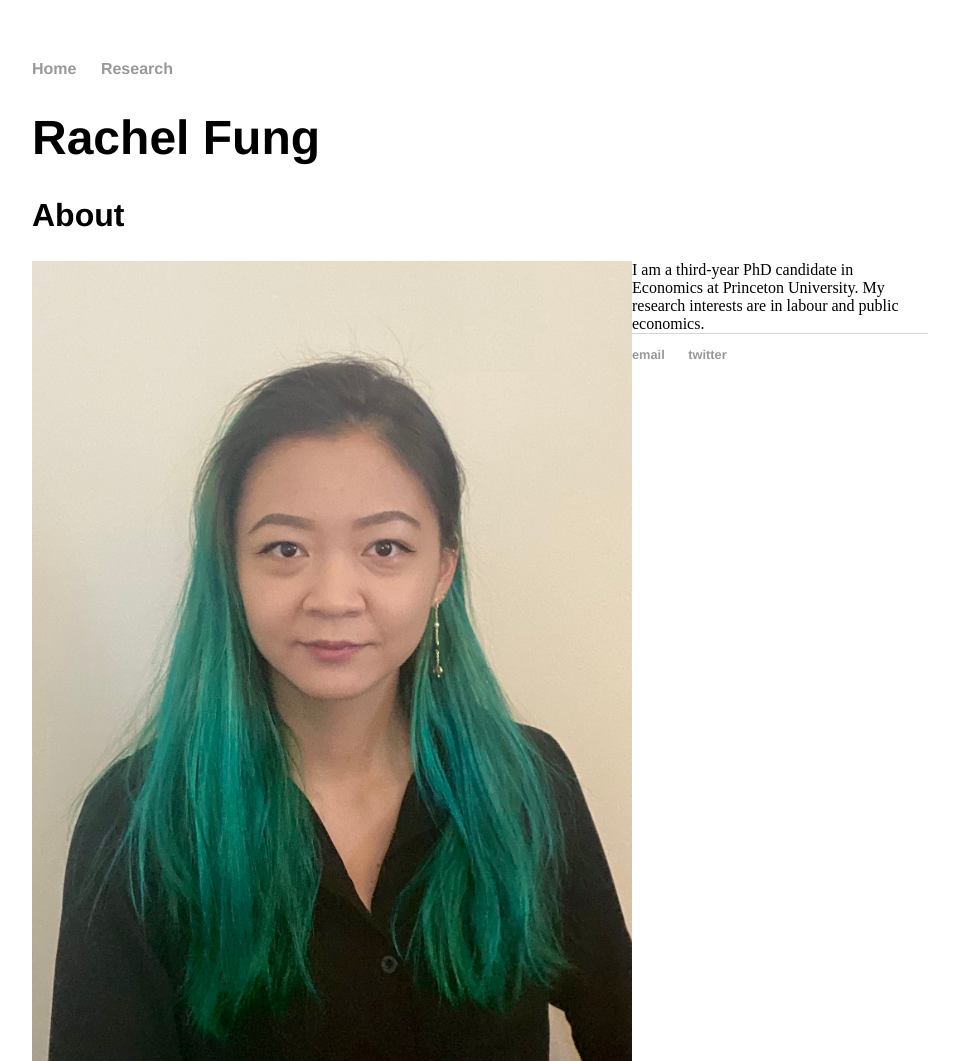
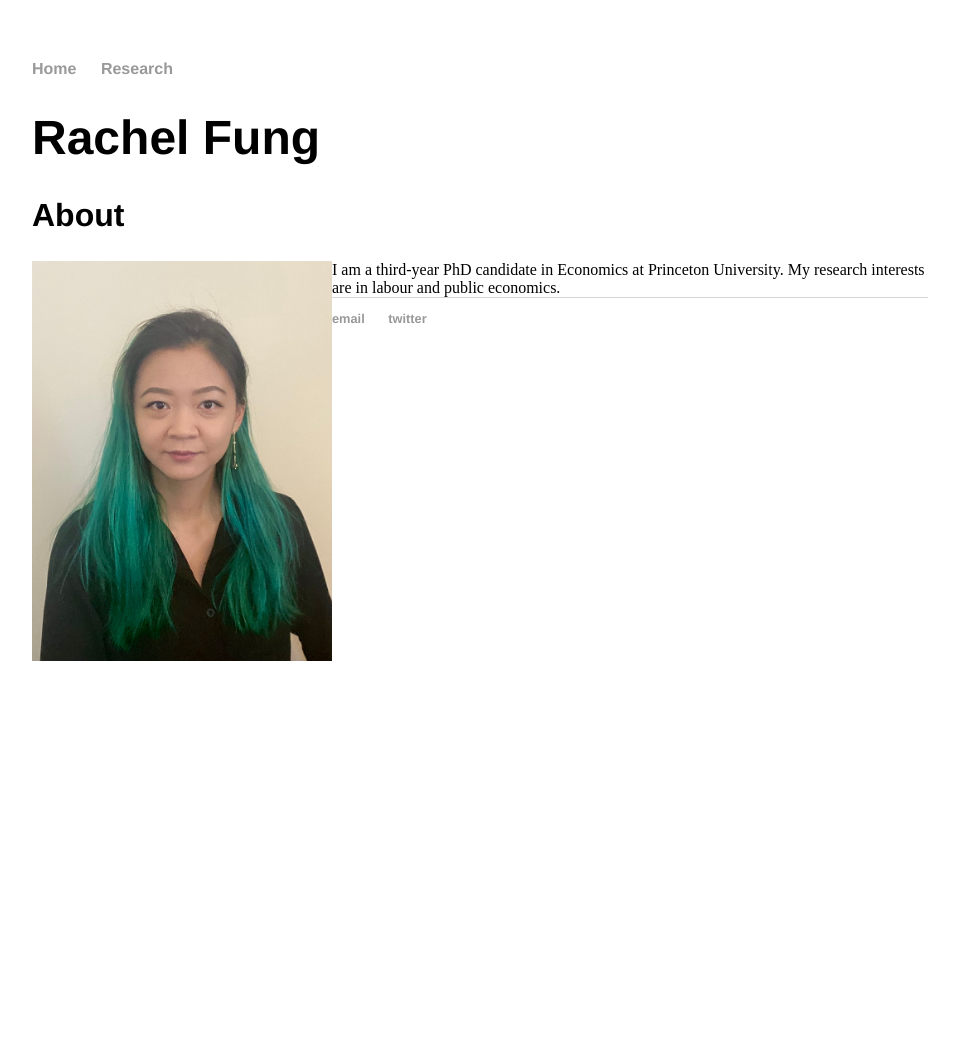
Before and after one commit to rachelylfung/rachelylfung.github.io, a Jekyll site: the page built from index.html, in a window 1280 px wide. Shown: the whole page, without its empty margins (160-1119 px from the left). Built offline with Jekyll 4.4.1, drawn with Linux system fonts in a browser that asks for light colours; after the commit the page ends 900 px from its top, so only the background shows below that.

Commit message:
Update index.html

```diff
--- a/index.html
+++ b/index.html
@@ -10,5 +10,5 @@
 
 <div class="post">
 	<h2> About </h2>
-	<img src="https://rachelylfung.github.io/assets/headshot.jpg" width="600" height ="800" img align="left"/> I am a third-year PhD candidate in Economics at Princeton University. My research interests are in labour and public economics.
+	<img src="https://rachelylfung.github.io/assets/headshot.jpg" width="300" height ="400" img align="left"/> I am a third-year PhD candidate in Economics at Princeton University. My research interests are in labour and public economics.
 </div>
```
